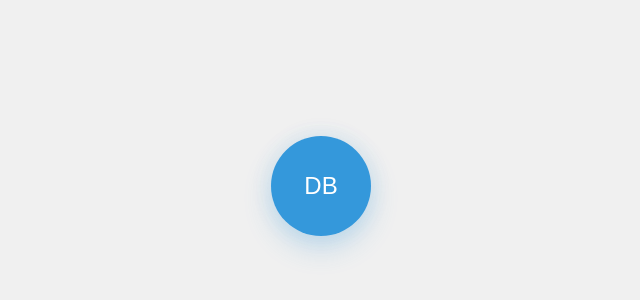
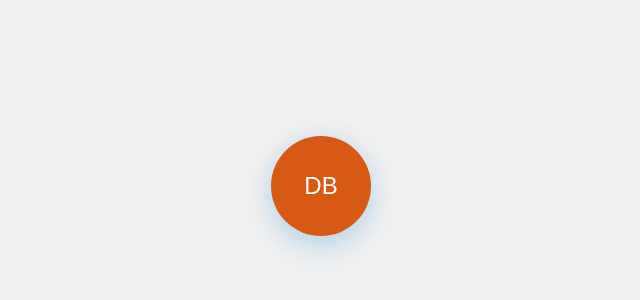
Before and after one commit to Drew-Bae/portfolio-site, a React (Vite) app: page / in a window 1280 px wide. Shown: the part 214-514 px from the top of the page, without its empty margins (319-959 px from the left). Built offline with nearby package versions, Linux system fonts and the light colour scheme.

Commit message:
new color.

```diff
--- a/src/components/Menu.css
+++ b/src/components/Menu.css
@@ -102,7 +102,7 @@
     height: 100px;
     border: none;
     border-radius: 50%;
-    background-color: #3498db;
+    background-color: #d75913;
     display: flex;
     align-items: center;
     justify-content: center;
--- a/src/components/MusicPlayer.css
+++ b/src/components/MusicPlayer.css
@@ -152,7 +152,7 @@
   left: 0;
   width: var(--progress);
   height: 2px;
-  background-color: #007db5;
+  background-color: #d75913;
   transform: translateY(-50%);
   cursor: pointer;
 }
```
